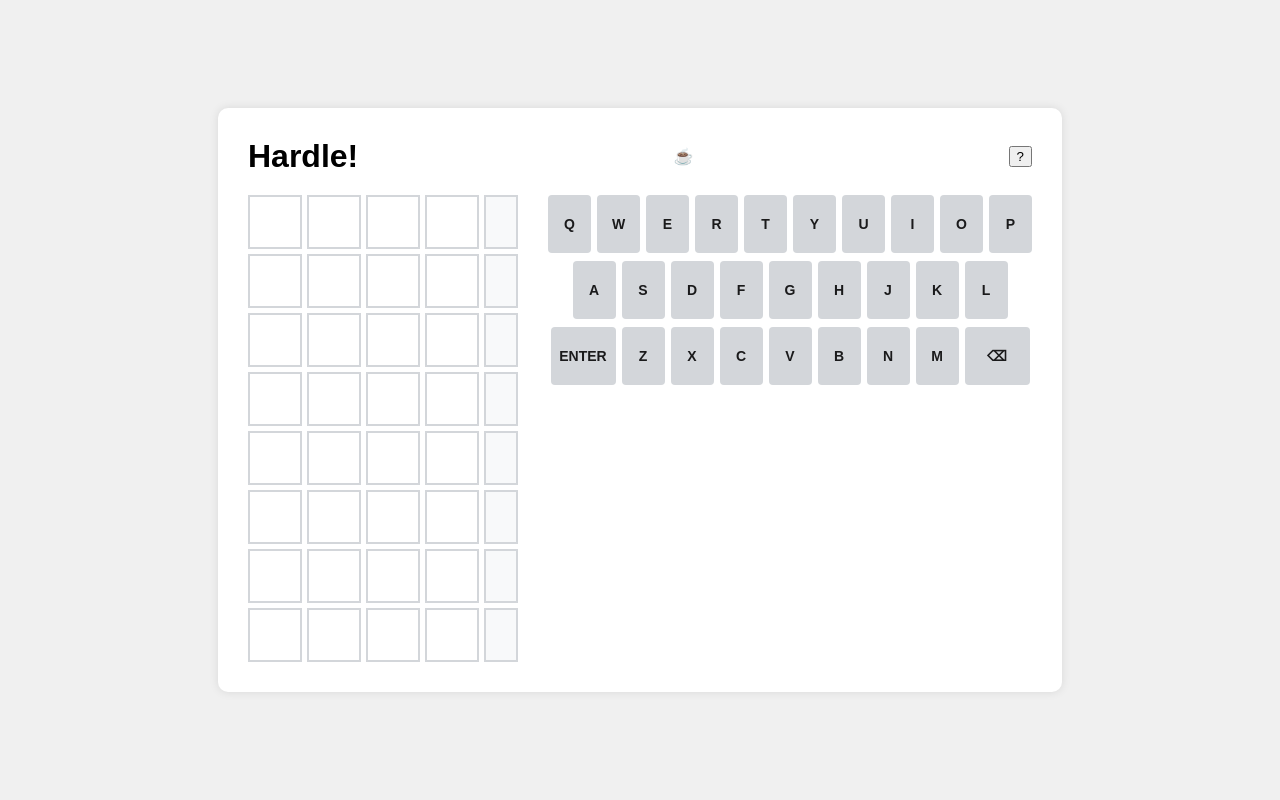
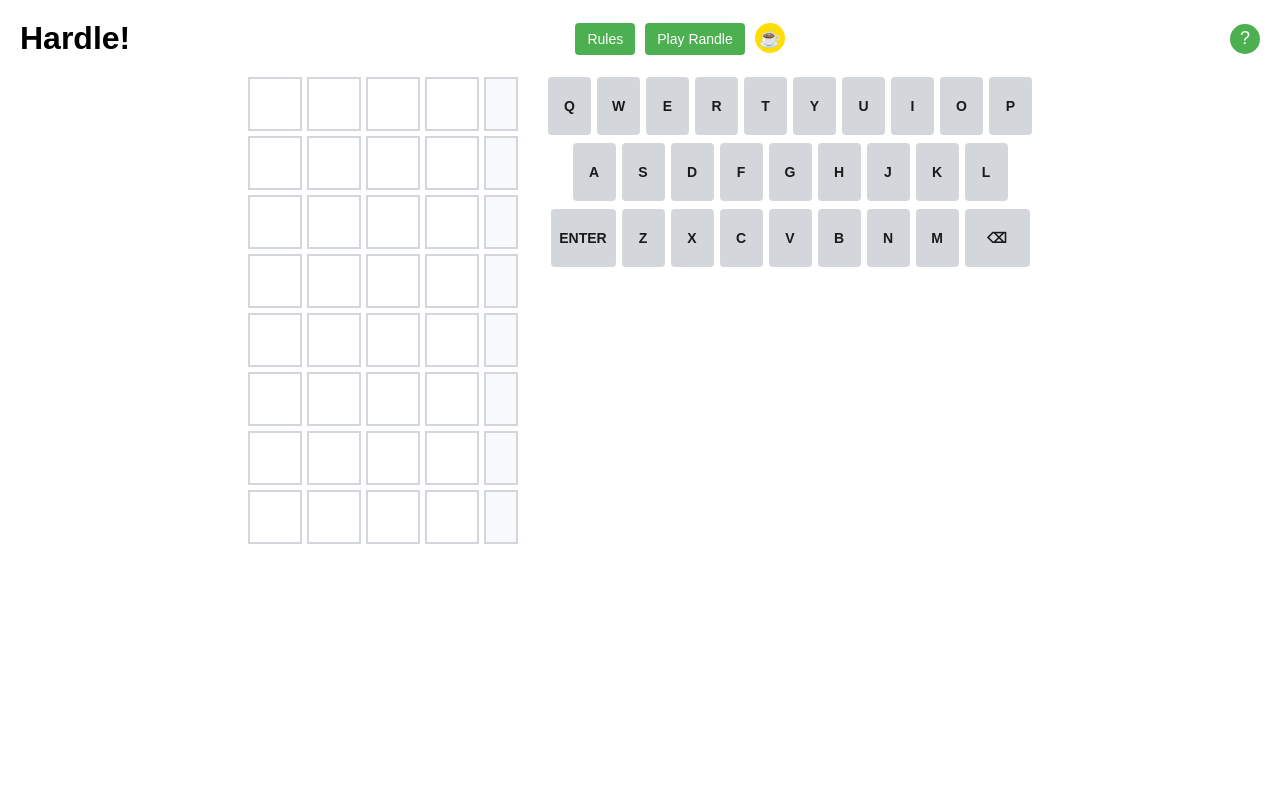
Before and after one commit to jamesdanielwhitford/deploy-test, a Flask app: page / in a window 1280 px wide. Run offline with Flask 3, Linux system fonts and the light colour scheme; some libraries are stand-ins or nearby versions.

Commit message:
Pretty good styling update

```diff
--- a/static/css/styles.css
+++ b/static/css/styles.css
@@ -1,23 +1,23 @@
+/* Base styles */
 body {
   font-family: Arial, sans-serif;
-  display: flex;
-  justify-content: center;
-  align-items: center;
-  min-height: 100vh;
   margin: 0;
+  padding: 0;
   background-color: #f0f0f0;
 }
 
-#game {
-  text-align: center;
+/* Full-screen game container */
+#game.full-screen {
+  display: flex;
+  flex-direction: column;
+  min-height: 100vh;
+  width: 100%;
+  box-sizing: border-box;
+  padding: 20px;
   background-color: white;
-  padding: 20px;
-  border-radius: 10px;
-  box-shadow: 0 0 10px rgba(0,0,0,0.1);
-  max-width: 100%;
-  box-sizing: border-box;
 }
 
+/* Header styles */
 .header-container {
   display: flex;
   justify-content: space-between;
@@ -25,16 +25,26 @@ body {
   margin-bottom: 20px;
 }
 
+.header-buttons {
+  display: flex;
+  gap: 10px;
+}
+
 h1 {
   margin: 0;
+  font-size: 24px;
 }
 
+/* Game container styles */
 .game-container {
   display: flex;
   flex-direction: column;
   align-items: center;
+  flex-grow: 1;
+  justify-content: center;
 }
 
+/* Guess grid styles */
 #guessGrid {
   display: grid;
   grid-template-rows: repeat(8, 1fr);
@@ -74,6 +84,7 @@ h1 {
   background-color: #f8f9fa;
 }
 
+/* Guessed letter styles */
 .guess-row > div.guessed {
   border-color: #787c7e;
 }
@@ -102,6 +113,7 @@ h1 {
   color: white;
 }
 
+/* Keyboard styles */
 .keyboard {
   display: grid;
   grid-template-rows: repeat(3, 1fr);
@@ -132,14 +144,36 @@ h1 {
   width: 50px;
 }
 
+/* Button styles */
+.nav-button, #rulesButton, #helpButton {
+  padding: 8px 12px;
+  background-color: #4CAF50;
+  color: white;
+  border: none;
+  border-radius: 4px;
+  cursor: pointer;
+  text-decoration: none;
+  font-size: 14px;
+}
+
+.nav-button:hover, #rulesButton:hover, #helpButton:hover {
+  background-color: #45a049;
+}
+
+.coffee-button {
+  text-decoration: none;
+  font-size: 24px;
+}
+
+/* Responsive styles */
 @media (min-width: 768px) {
-  #game {
-      padding: 30px;
+  h1 {
+    font-size: 32px;
   }
 
   .game-container {
     flex-direction: row;
-      justify-content: space-between;
+    justify-content: center;
     align-items: flex-start;
   }
 
@@ -170,3 +204,30 @@ h1 {
     width: 65px;
   }
 }
+
+/* Additional styles for better visibility */
+#helpButton {
+  font-size: 18px;
+  width: 30px;
+  height: 30px;
+  border-radius: 50%;
+  display: flex;
+  justify-content: center;
+  align-items: center;
+}
+
+.coffee-button {
+  display: flex;
+  align-items: center;
+  justify-content: center;
+  width: 30px;
+  height: 30px;
+  background-color: #FFDD00;
+  color: #000;
+  border-radius: 50%;
+  font-size: 18px;
+}
+
+.coffee-button:hover {
+  background-color: #FFE97F;
+}
--- a/templates/hardle.html
+++ b/templates/hardle.html
@@ -7,46 +7,73 @@
     <link rel="stylesheet" href="/static/css/styles.css">
 </head>
 <body>
-    <div id="game">
-        <div class="header-container">
+    <div id="game" class="full-screen">
+        <header class="header-container">
             <h1>Hardle!</h1>
-            <span class="emoji">☕️</span>
-            <button id="rules">?</button>
-        </div>
+            <div class="header-buttons">
+                <button id="rulesButton">Rules</button>
+                <a href="/randle" class="nav-button">Play Randle</a>
+                <a href="https://www.buymeacoffee.com/jameswhitford" target="_blank" class="coffee-button">☕️</a>
+            </div>
+            <button id="helpButton">?</button>
+        </header>
 
         <div class="game-container">
             <div id="guessGrid">
-                <!-- 8 rows of 4 letter placeholders and a score column -->
                 <div class="guess-row">
-                    <div class="letter"></div><div class="letter"></div><div class="letter"></div><div class="letter"></div>
+                    <div class="letter"></div>
+                    <div class="letter"></div>
+                    <div class="letter"></div>
+                    <div class="letter"></div>
                     <div class="score"></div>
                 </div>
                 <div class="guess-row">
-                    <div class="letter"></div><div class="letter"></div><div class="letter"></div><div class="letter"></div>
+                    <div class="letter"></div>
+                    <div class="letter"></div>
+                    <div class="letter"></div>
+                    <div class="letter"></div>
                     <div class="score"></div>
                 </div>
                 <div class="guess-row">
-                    <div class="letter"></div><div class="letter"></div><div class="letter"></div><div class="letter"></div>
+                    <div class="letter"></div>
+                    <div class="letter"></div>
+                    <div class="letter"></div>
+                    <div class="letter"></div>
                     <div class="score"></div>
                 </div>
                 <div class="guess-row">
-                    <div class="letter"></div><div class="letter"></div><div class="letter"></div><div class="letter"></div>
+                    <div class="letter"></div>
+                    <div class="letter"></div>
+                    <div class="letter"></div>
+                    <div class="letter"></div>
                     <div class="score"></div>
                 </div>
                 <div class="guess-row">
-                    <div class="letter"></div><div class="letter"></div><div class="letter"></div><div class="letter"></div>
+                    <div class="letter"></div>
+                    <div class="letter"></div>
+                    <div class="letter"></div>
+                    <div class="letter"></div>
                     <div class="score"></div>
                 </div>
                 <div class="guess-row">
-                    <div class="letter"></div><div class="letter"></div><div class="letter"></div><div class="letter"></div>
+                    <div class="letter"></div>
+                    <div class="letter"></div>
+                    <div class="letter"></div>
+                    <div class="letter"></div>
                     <div class="score"></div>
                 </div>
                 <div class="guess-row">
-                    <div class="letter"></div><div class="letter"></div><div class="letter"></div><div class="letter"></div>
+                    <div class="letter"></div>
+                    <div class="letter"></div>
+                    <div class="letter"></div>
+                    <div class="letter"></div>
                     <div class="score"></div>
                 </div>
                 <div class="guess-row">
-                    <div class="letter"></div><div class="letter"></div><div class="letter"></div><div class="letter"></div>
+                    <div class="letter"></div>
+                    <div class="letter"></div>
+                    <div class="letter"></div>
+                    <div class="letter"></div>
                     <div class="score"></div>
                 </div>
             </div>
@@ -89,8 +116,6 @@
             </div>
         </div>
     </div>
-
-    <script src="https://cdnjs.cloudflare.com/ajax/libs/seedrandom/3.0.5/seedrandom.min.js"></script>
     <script type="module" src="/static/js/hardle.js"></script>
 </body>
 </html>
```
Also changed, not shown: templates/randle.html (+41 -16 lines). Lines whose indentation alone changed are shown as unchanged.
